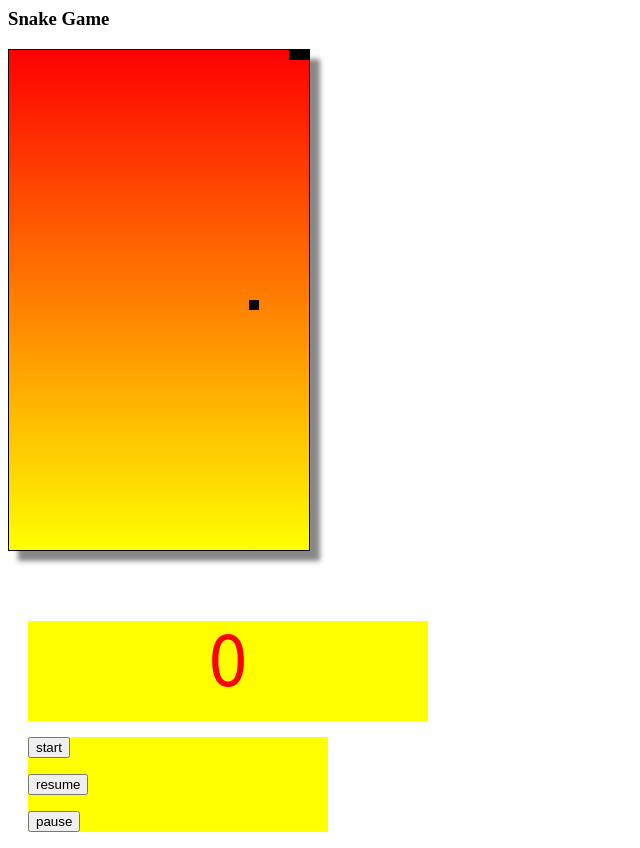
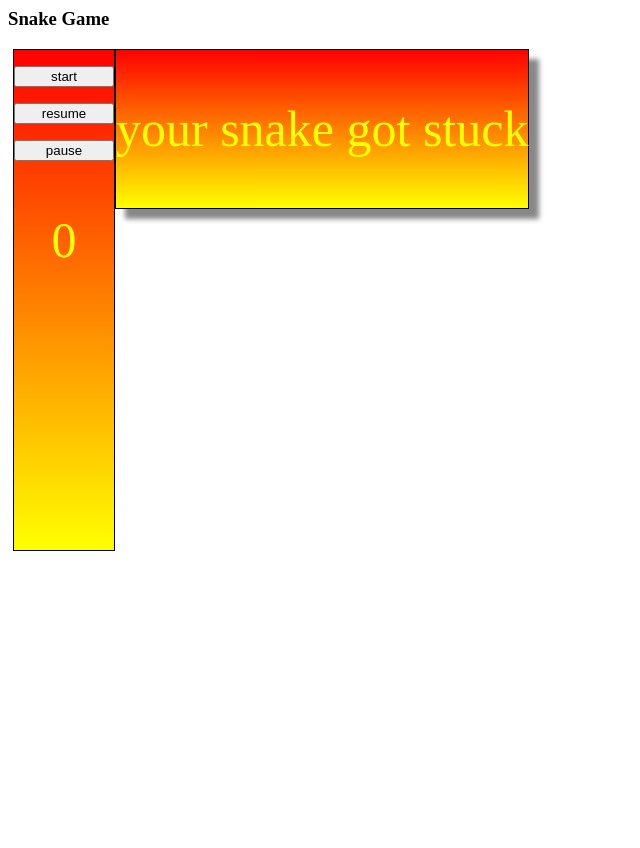
Before and after one commit to Ghusar/snake-game, a plain HTML site: page index.html in a window 1280 px wide. Both pictures are taken after a click on the button "start". Shown: the whole page, without its empty margins (0-640 px from the left). After the commit the page ends 800 px from the top, so only its background shows below. Drawn offline with Linux system fonts and the light colour scheme.

Commit message:
new looks and fixed bug of start button and stuck

```diff
--- a/index.html
+++ b/index.html
@@ -12,15 +12,22 @@
 	<h3> Snake Game </h3>
 	<canvas id = "can" width = "300" height="500" >
 	</canvas>
+	<div id="sidesection">
+
+
+	<div id="control">
+		<p><input type = "button" id ="start" value="start" onclick = "setup()" class="bt"/></p>
+		<p><input type = "button" id="resume" value = "resume" onclick = "resume()" class="bt" /></p>
+		<p><input type = "button" id ="pause" value = "pause" onclick = "pause()" class="bt" /> </p>
+	</div>
 
 	<div id ="scorecard" >
 		<p id="score"></p>
 	</div>
+	</div>
 
-	<div id="control">
-		<p><input type = "button" id ="start" value="start" onclick = "setup()"/></p>
-		<p><input type = "button" id="resume" value = "resume" onclick = "resume()"/></p>
-		<p><input type = "button" id ="pause" value = "pause" onclick = "pause()" /> </p>
+	<div id ="alertbox">
+	<p id="alertmessage"></p>
 	</div>
 
 </body>
--- a/snake.css
+++ b/snake.css
@@ -3,27 +3,52 @@
 	background:linear-gradient(red,yellow);
 	box-shadow:10px 10px 5px #888888;
 	display:block;
+	float:left;
+}
+
+
+#sidesection{
+	width:100px;
+	height:500px;
+	border:1px solid black;
+	float:left;
+	margin-left:5px;
+	background:linear-gradient(red,yellow);
+}
+
+#control{
+	display:block;
+}
+
+.bt{
+	width:100%;
 
 }
 
+.bt:hover{
+	background-color:yellow;
+}
+
 #scorecard{
-	margin-left:20px;
-	width:400px;
-	height : 100px;
-	background-color:yellow;
+	width:100%;
+	height:100px;
 	text-align:center;
 }
-
-#scorecard > p{
-	font-family:Tahoma;
-	font-size:70px;
-	color:red;
+#score{
+	font-size:50px;
+	color:yellow;
 }
 
-#control{
-	margin-left:20px;
-	width:300px;
-	background-color:yellow;
+#alertbox{
+	display:none;
+	border : 1px solid black;
+	background:linear-gradient(red,yellow);
+	box-shadow:10px 10px 5px #888888;
+	display:block;
+	float:left;
+	text-align:center;
+	font-size:50px;
+	color:yellow;
 
 
 }
--- a/snake.js
+++ b/snake.js
@@ -1,10 +1,13 @@
-function snake(x,y){
+function snake(x,y,color){
 	this.x = x;
 	this.y = y;
+	this.color = color;
 }
+
+
 function setup(){
 
-	directionind = 3;
+	directionind = 0;
 	//alert("hello");
 	sp = 100;
 	sc = 0;
@@ -12,15 +15,23 @@ function setup(){
 	s.innerHTML = sc;
 	can = document.getElementById("can");
 	cont = can.getContext("2d");
+	alertbox = document.getElementById("alertbox");
+	alertm = document.getElementById("alertmessage");
+
+	can.style.display="block";
+	alertbox.style.display="none";
+
+	cont.clearRect(0,0,300,500);
 	list = new Array();
-	var head = new snake(30,0);
+	list = [];
+	var head = new snake(30,0,"black");
 	list.push(head);
-	var head = new snake(20,0);
+	var head = new snake(20,0,"white");
 	list.push(head);
 	//alert(list[0].x);
-	head = new snake(10,0);
+	head = new snake(10,0,"green");
 	list.push(head);
-	head = new snake(0,0);
+	head = new snake(0,0,"blue");
 	list.push(head);
 
 	//alert("mo");
@@ -54,12 +65,14 @@ function pause(){
 
 function setvisible(){
 	for(var i = 0; i < list.length ; i++){
+		cont.fillStyle = list[i].color;
 		cont.fillRect(list[i].x,list[i].y,10,10);
 	}
 }
 
 
 function move_right(){
+	if(directionind!=4){
 	directionind = 3;
 	cont.clearRect(list[0].x,list[0].y,10,10);
 
@@ -67,14 +80,14 @@ function move_right(){
 	var py = list[0].y;
 
 	list[0].x=list[0].x+10;
-
+	cont.fillStyle = list[0].color;
 	cont.fillRect(list[0].x,list[0].y,10,10);
 
 	moveall(px,py);
 
 
 	check_it();
-
+	}
 }
 
 function moveall(px,py){
@@ -82,6 +95,7 @@ function moveall(px,py){
 	for(var l = 1; l < list.length ;l++){
 			if(list[l].x!=goal_x||list[l].y != goal_y)
 			cont.clearRect(list[l].x,list[l].y,10,10);
+			cont.fillStyle = list[l].color;
 			cont.fillRect(px,py,10,10);
 
 			var temp = list[l].x;
@@ -100,15 +114,18 @@ function check_it(){
 	checkcat();
 	if(list[0].x >300||list[0].y > 500||list[0].x<0||list[0].y<0){
 		clearInterval(moving);
-		alert("finish");
+		alertbox.style.display="block";
+			can.style.display="none";
+			alertm.innerHTML="your snake got stuck";
 	}
 	else{
 	if((list[0].x==goal_x&&list[0].y) ==goal_y&&directionind==3){
 		//alert("aya");
-		insertfirst(new snake(list[0].x+10,list[0].y));
+		insertfirst(new snake(list[0].x+10,list[0].y,"white"));
 
 			cont.fillRect(list[0].x,list[0].y,10,10);
 			sc = sc + 10;
+			sp = sp - 1;
 			s.innerHTML = sc;
 			goal();
 
@@ -119,6 +136,7 @@ function check_it(){
 
 			cont.fillRect(list[0].x,list[0].y,10,10);
 			sc = sc + 10;
+			sp = sp - 1;
 			s.innerHTML = sc;
 			goal();
 
@@ -129,6 +147,7 @@ function check_it(){
 
 			cont.fillRect(list[0].x,list[0].y,10,10);
 			sc = sc + 10;
+			sp = sp - 1;
 			s.innerHTML = sc;
 			goal();
 
@@ -139,6 +158,7 @@ function check_it(){
 
 			cont.fillRect(list[0].x,list[0].y,10,10);
 			sc = sc + 10;
+			sp = sp - 1;
 			s.innerHTML = sc;
 			goal();
 
@@ -152,7 +172,10 @@ function checkcat(){
 	for(var n = 1; n<list.length;n++){
 		if(list[0].x == list[n].x&&list[0].y == list[n].y){
 			clearInterval(moving);
-			alert("sorry snake stuck");
+			alertbox.style.display="block";
+			can.style.display="none";
+			alertm.innerHTML="your snake got stuck";
+
 		}
 	}
 }
@@ -185,6 +208,7 @@ function setting(){
 }
 
 function movedown(){
+	if(directionind!=1){
 	directionind= 2;
 	cont.clearRect(list[0].x,list[0].y,10,10);
 	var px = list[0].x;
@@ -193,9 +217,11 @@ function movedown(){
 	cont.fillRect(list[0].x,list[0].y,10,10);
 	moveall(px,py);
 	check_it();
+	}
 }
 
 function moveup(){
+	if(directionind!=2){
 	directionind=1;
 	cont.clearRect(list[0].x,list[0].y,10,10);
 	var px = list[0].x;
@@ -205,9 +231,11 @@ function moveup(){
 	cont.fillRect(list[0].x,list[0].y,10,10);
 	moveall(px,py);
 	check_it();
+	}
 }
 
 function moveleft(){
+	if(directionind!=3){
 	directionind = 4;
 	cont.clearRect(list[0].x,list[0].y,10,10);
 	var px = list[0].x;
@@ -217,6 +245,7 @@ function moveleft(){
 	cont.fillRect(list[0].x,list[0].y,10,10);
 	moveall(px,py);
 	check_it();
+	}
 }
 
 
@@ -225,25 +254,33 @@ window.onkeydown = function() {
 switch (window.event.keyCode) {
 case 37:
 {
+	if(directionind!=3){
 	clearInterval(moving);
 moving = setInterval(moveleft,sp);
+	}
 }
 break;
 case 38:
 {
+	if(directionind!=2){
 	clearInterval(moving);
 moving = setInterval(moveup,sp);
+	}
 }
 break;
 case 39:
 {
+	if(directionind!=4){
 	clearInterval(moving);
 moving = setInterval(move_right,sp);
 }
+}
 break;
 case 40:{
+	if(directionind!=1){
 	clearInterval(moving);
 moving = setInterval(movedown,sp);
+}
 }
 break;
 }
```
